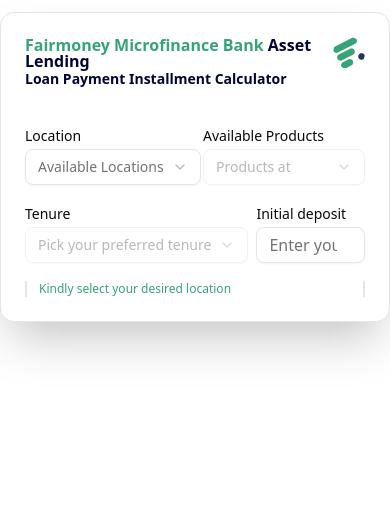
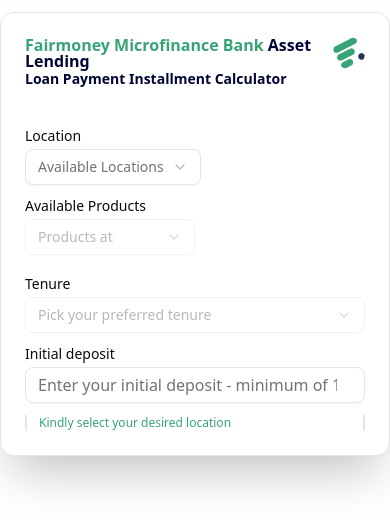
Before and after one commit to UgegeDaniel/fm-al-installment-calculator, a React (Vite) app: page / in a window 390 px wide. Shown: the top 528 px of the page. Built offline with nearby package versions, Linux system fonts and the light colour scheme.

Commit message:
adjusted rwd for input fields

```diff
--- a/src/App.tsx
+++ b/src/App.tsx
@@ -66,7 +66,7 @@
         <CardContent>
           <form>
             <div className="grid w-full items-center gap-4 ">
-              <div className="flex gap-2">
+              <div className="flex flex-col sm:flex-row gap-2">
                 <div className="flex flex-1 flex-col space-y-1.5 w-[50%]">
                   <Label htmlFor="location">Location</Label>
                   <Select
@@ -111,7 +111,7 @@
                   </Select>
                 </div>
               </div>
-              <div className="flex gap-2">
+              <div className="flex flex-col sm:flex-row gap-2">
                 <div className="flex  flex-1 flex-col space-y-1.5">
                   <Label htmlFor="location">Tenure</Label>
                   <Select
```
